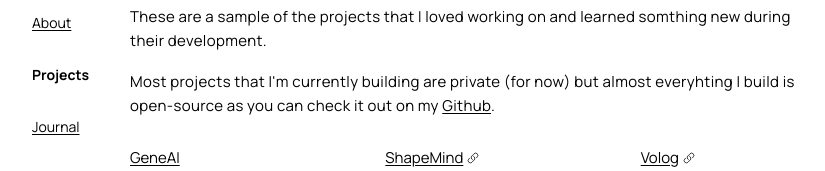
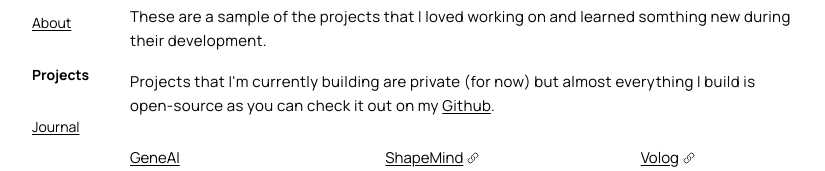
Before and after one commit to Rahuls-Coding/site, a Next.js app: page /projects in a window 1280 px wide. Shown: the part 187-358 px from the top of the page, without its empty margins (224-1049 px from the left). Built offline with nearby package versions, Linux system fonts and the light colour scheme.

Commit message:
fixed some typos and made some changes

```diff
--- a/pages/projects.js
+++ b/pages/projects.js
@@ -23,8 +23,8 @@ function projects() {
               These are  a sample of the projects that I loved working on and learned somthing new during their development.
             </p>
             <p className="pb-4">
-              Most projects that I&#39;m currently building are private (for
-              now) but almost everyhting I build is open-source as you can check
+              Projects that I&#39;m currently building are private (for
+              now) but almost everything I build is open-source as you can check
               it out on my {" "}
               <a
                 className="underline hover:decoration-wavy underline-offset-2"
--- a/styles/globals.css
+++ b/styles/globals.css
@@ -4,7 +4,7 @@
 
 
 ::selection{
-  background:rgb(138, 205, 165);
+  background:rgb(173, 232, 197);
   color:#1c1c1c
 }
 
@@ -32,6 +32,10 @@ a {
   body {
     color: white;
     background: #1c1c1c;
+  }
+  ::selection{
+    background:rgb(138, 205, 165);
+    color:#1c1c1c
   }
 }
 
```
